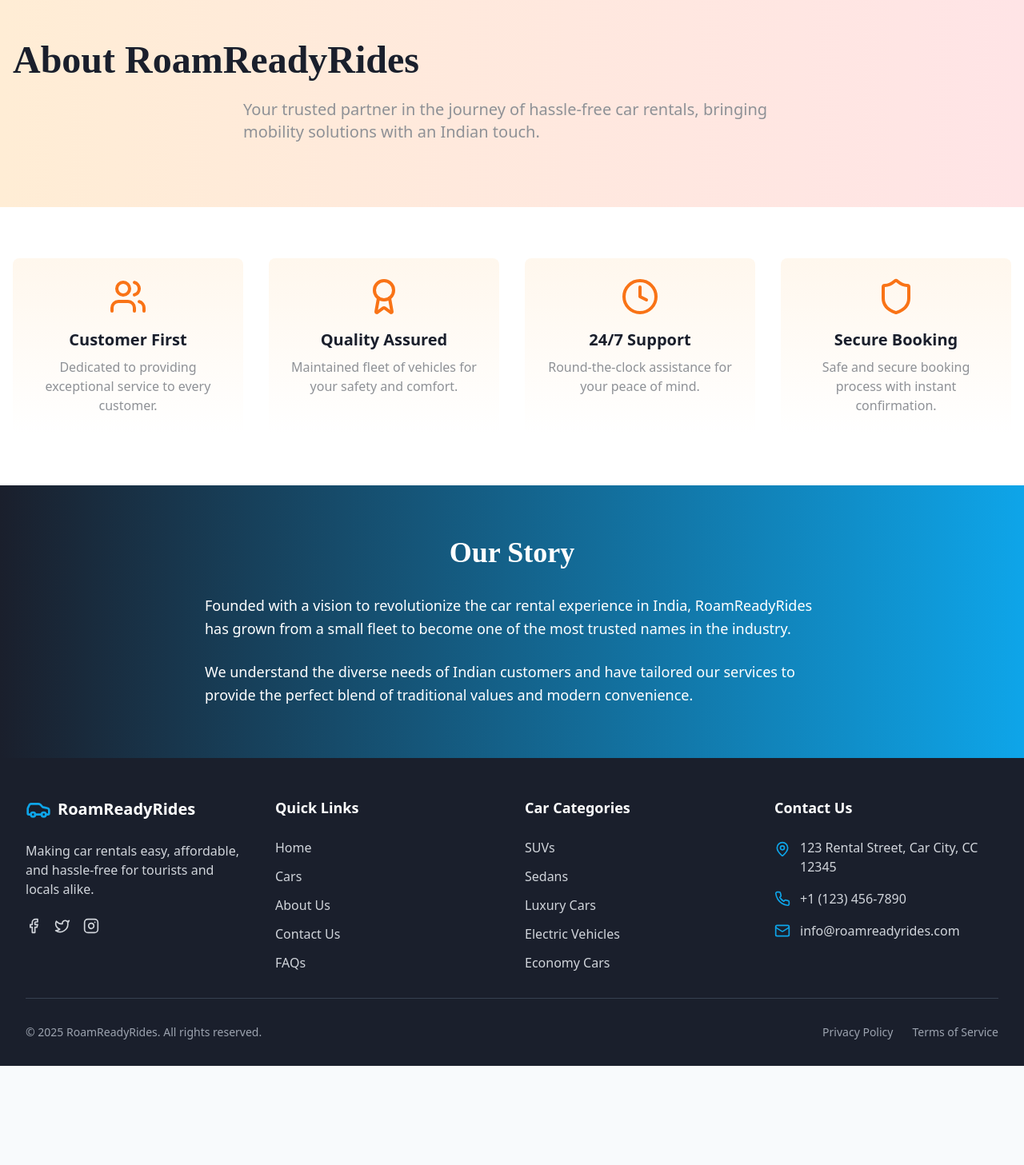
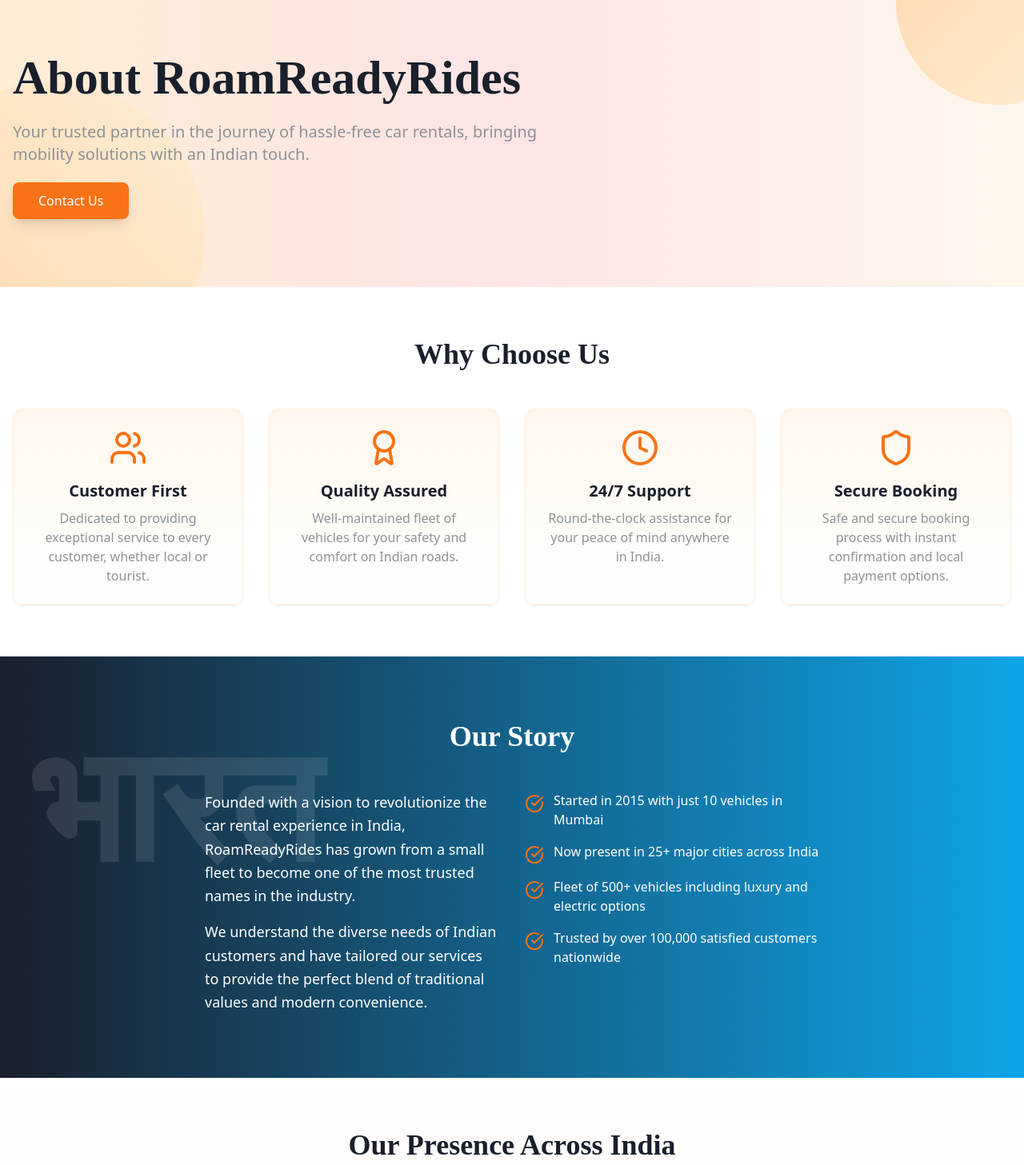
Before and after one commit to activtechintern/roam-ready-rides, a React (Vite) app: page /about in a window 1280 px wide. Shown: the part 93-1550 px from the top of the page at 80% size. Before the commit the page ends 1426 px from the top, so only its background shows below. Built offline with nearby package versions, Linux system fonts and the light colour scheme.

Commit message:
Fix: Implement Razorpay integration and animate About page
- Integrate Razorpay for payment and billing.
- Enhance About page with animations.

```diff
--- a/src/pages/About.tsx
+++ b/src/pages/About.tsx
@@ -3,101 +3,280 @@ import React from 'react';
 import { motion } from "framer-motion";
 import Navbar from '../components/layout/Navbar';
 import Footer from '../components/layout/Footer';
-import { Users, Award, Clock, Shield } from 'lucide-react';
+import { Users, Award, Clock, Shield, MapPin, Phone, Mail, CheckCircle } from 'lucide-react';
 
 const About = () => {
+  const fadeIn = {
+    initial: { opacity: 0, y: 20 },
+    animate: { opacity: 1, y: 0 },
+    transition: { duration: 0.6 }
+  };
+
+  const staggerChildren = {
+    animate: {
+      transition: {
+        staggerChildren: 0.1
+      }
+    }
+  };
+
   return (
     <div className="min-h-screen flex flex-col">
       <Navbar />
       <main className="flex-grow">
-        {/* Hero Section */}
+        {/* Hero Section with enhanced animations */}
         <motion.section
-          initial={{ opacity: 0, y: 20 }}
+          initial={{ opacity: 0 }}
+          animate={{ opacity: 1 }}
+          transition={{ duration: 0.8 }}
+          className="relative py-24 bg-gradient-to-r from-orange-100 via-rose-100 to-orange-50 overflow-hidden"
+        >
+          <motion.div
+            initial={{ scale: 0.9, opacity: 0 }}
+            animate={{ scale: 1, opacity: 1 }}
+            transition={{ duration: 0.8, delay: 0.2 }}
+            className="absolute -top-24 -right-24 w-64 h-64 rounded-full bg-gradient-to-br from-orange-200 to-orange-100 opacity-50"
+          />
+          <motion.div
+            initial={{ scale: 0.9, opacity: 0 }}
+            animate={{ scale: 1, opacity: 1 }}
+            transition={{ duration: 0.8, delay: 0.4 }}
+            className="absolute -bottom-32 -left-32 w-96 h-96 rounded-full bg-gradient-to-tr from-orange-200 to-orange-100 opacity-40"
+          />
+
+          <div className="container mx-auto px-4 relative z-10">
+            <motion.h1
+              initial={{ opacity: 0, y: -30 }}
               animate={{ opacity: 1, y: 0 }}
-          transition={{ duration: 0.5 }}
-          className="relative py-20 bg-gradient-to-r from-orange-100 to-rose-100"
+              transition={{ duration: 0.6, delay: 0.2 }}
+              className="text-4xl md:text-6xl font-bold text-car-darkblue mb-6 font-playfair"
             >
-          <div className="container mx-auto px-4">
-            <h1 className="text-4xl md:text-5xl font-bold text-car-darkblue mb-6 font-playfair">
               About RoamReadyRides
-            </h1>
-            <p className="text-xl text-car-gray max-w-2xl mx-auto">
+            </motion.h1>
+            <motion.div
+              initial={{ opacity: 0, y: 30 }}
+              animate={{ opacity: 1, y: 0 }}
+              transition={{ duration: 0.6, delay: 0.4 }}
+            >
+              <p className="text-xl text-car-gray max-w-2xl mb-8">
                 Your trusted partner in the journey of hassle-free car rentals, bringing mobility solutions with an Indian touch.
               </p>
+              <motion.div
+                initial={{ scale: 0.9, opacity: 0 }}
+                animate={{ scale: 1, opacity: 1 }}
+                transition={{ duration: 0.5, delay: 0.6 }}
+                className="inline-block"
+              >
+                <a href="/contact" className="bg-car-orange hover:bg-orange-600 text-white px-8 py-3 rounded-lg font-medium transition-all shadow-lg hover:shadow-orange-200 hover:-translate-y-1">
+                  Contact Us
+                </a>
+              </motion.div>
+            </motion.div>
           </div>
         </motion.section>
 
-        {/* Features Grid */}
+        {/* Features Grid with staggered animations */}
         <section className="py-16 bg-white">
-          <div className="container mx-auto px-4 grid grid-cols-1 md:grid-cols-2 lg:grid-cols-4 gap-8">
-            <motion.div
+          <div className="container mx-auto px-4">
+            <motion.h2
               initial={{ opacity: 0, y: 20 }}
               whileInView={{ opacity: 1, y: 0 }}
-              transition={{ delay: 0.1 }}
-              className="text-center p-6 rounded-lg bg-gradient-to-b from-orange-50 to-transparent"
+              viewport={{ once: true }}
+              transition={{ duration: 0.5 }}
+              className="text-3xl md:text-4xl font-bold text-center text-car-darkblue mb-12 font-playfair"
+            >
+              Why Choose Us
+            </motion.h2>
+
+            <motion.div
+              variants={staggerChildren}
+              initial="initial"
+              whileInView="animate"
+              viewport={{ once: true }}
+              className="grid grid-cols-1 md:grid-cols-2 lg:grid-cols-4 gap-8"
+            >
+              <motion.div
+                variants={fadeIn}
+                className="text-center p-6 rounded-xl bg-gradient-to-b from-orange-50 to-transparent border border-orange-100 shadow-sm hover:shadow-md transition-all hover:-translate-y-1"
+              >
+                <motion.div
+                  initial={{ rotate: 0 }}
+                  whileInView={{ rotate: 360 }}
+                  transition={{ duration: 0.8, delay: 0.2 }}
+                  viewport={{ once: true }}
                 >
                   <Users className="w-12 h-12 text-car-orange mx-auto mb-4" />
+                </motion.div>
                 <h3 className="text-xl font-semibold text-car-darkblue mb-2">Customer First</h3>
-              <p className="text-car-gray">Dedicated to providing exceptional service to every customer.</p>
+                <p className="text-car-gray">Dedicated to providing exceptional service to every customer, whether local or tourist.</p>
               </motion.div>
 
               <motion.div
-              initial={{ opacity: 0, y: 20 }}
-              whileInView={{ opacity: 1, y: 0 }}
-              transition={{ delay: 0.2 }}
-              className="text-center p-6 rounded-lg bg-gradient-to-b from-orange-50 to-transparent"
+                variants={fadeIn}
+                className="text-center p-6 rounded-xl bg-gradient-to-b from-orange-50 to-transparent border border-orange-100 shadow-sm hover:shadow-md transition-all hover:-translate-y-1"
+              >
+                <motion.div
+                  initial={{ rotate: 0 }}
+                  whileInView={{ rotate: 360 }}
+                  transition={{ duration: 0.8, delay: 0.3 }}
+                  viewport={{ once: true }}
                 >
                   <Award className="w-12 h-12 text-car-orange mx-auto mb-4" />
+                </motion.div>
                 <h3 className="text-xl font-semibold text-car-darkblue mb-2">Quality Assured</h3>
-              <p className="text-car-gray">Maintained fleet of vehicles for your safety and comfort.</p>
+                <p className="text-car-gray">Well-maintained fleet of vehicles for your safety and comfort on Indian roads.</p>
               </motion.div>
 
               <motion.div
-              initial={{ opacity: 0, y: 20 }}
-              whileInView={{ opacity: 1, y: 0 }}
-              transition={{ delay: 0.3 }}
-              className="text-center p-6 rounded-lg bg-gradient-to-b from-orange-50 to-transparent"
+                variants={fadeIn}
+                className="text-center p-6 rounded-xl bg-gradient-to-b from-orange-50 to-transparent border border-orange-100 shadow-sm hover:shadow-md transition-all hover:-translate-y-1"
+              >
+                <motion.div
+                  initial={{ rotate: 0 }}
+                  whileInView={{ rotate: 360 }}
+                  transition={{ duration: 0.8, delay: 0.4 }}
+                  viewport={{ once: true }}
                 >
                   <Clock className="w-12 h-12 text-car-orange mx-auto mb-4" />
+                </motion.div>
                 <h3 className="text-xl font-semibold text-car-darkblue mb-2">24/7 Support</h3>
-              <p className="text-car-gray">Round-the-clock assistance for your peace of mind.</p>
+                <p className="text-car-gray">Round-the-clock assistance for your peace of mind anywhere in India.</p>
               </motion.div>
 
               <motion.div
-              initial={{ opacity: 0, y: 20 }}
-              whileInView={{ opacity: 1, y: 0 }}
-              transition={{ delay: 0.4 }}
-              className="text-center p-6 rounded-lg bg-gradient-to-b from-orange-50 to-transparent"
+                variants={fadeIn}
+                className="text-center p-6 rounded-xl bg-gradient-to-b from-orange-50 to-transparent border border-orange-100 shadow-sm hover:shadow-md transition-all hover:-translate-y-1"
+              >
+                <motion.div
+                  initial={{ rotate: 0 }}
+                  whileInView={{ rotate: 360 }}
+                  transition={{ duration: 0.8, delay: 0.5 }}
+                  viewport={{ once: true }}
                 >
                   <Shield className="w-12 h-12 text-car-orange mx-auto mb-4" />
+                </motion.div>
                 <h3 className="text-xl font-semibold text-car-darkblue mb-2">Secure Booking</h3>
-              <p className="text-car-gray">Safe and secure booking process with instant confirmation.</p>
+                <p className="text-car-gray">Safe and secure booking process with instant confirmation and local payment options.</p>
+              </motion.div>
             </motion.div>
           </div>
         </section>
 
-        {/* Story Section */}
+        {/* Story Section with animated elements */}
         <motion.section
           initial={{ opacity: 0 }}
           whileInView={{ opacity: 1 }}
-          transition={{ duration: 0.5 }}
-          className="py-16 bg-gradient-to-r from-car-darkblue to-car-blue text-white"
+          viewport={{ once: true }}
+          transition={{ duration: 0.8 }}
+          className="py-20 bg-gradient-to-r from-car-darkblue to-car-blue text-white relative overflow-hidden"
         >
-          <div className="container mx-auto px-4">
-            <h2 className="text-3xl md:text-4xl font-bold mb-8 text-center font-playfair">Our Story</h2>
-            <div className="max-w-3xl mx-auto text-lg leading-relaxed space-y-6">
-              <p>
+          <motion.div
+            initial={{ x: -100, opacity: 0 }}
+            whileInView={{ x: 0, opacity: 0.1 }}
+            viewport={{ once: true }}
+            transition={{ duration: 1, delay: 0.3 }}
+            className="absolute top-10 left-10 text-[200px] font-bold text-white opacity-10 font-playfair"
+          >
+            भारत
+          </motion.div>
+
+          <div className="container mx-auto px-4 relative z-10">
+            <motion.h2
+              initial={{ opacity: 0, y: 20 }}
+              whileInView={{ opacity: 1, y: 0 }}
+              viewport={{ once: true }}
+              transition={{ duration: 0.6 }}
+              className="text-3xl md:text-4xl font-bold mb-12 text-center font-playfair"
+            >
+              Our Story
+            </motion.h2>
+
+            <div className="max-w-3xl mx-auto">
+              <motion.div
+                className="grid md:grid-cols-2 gap-8"
+                initial="initial"
+                whileInView="animate"
+                viewport={{ once: true }}
+                variants={staggerChildren}
+              >
+                <motion.div
+                  variants={fadeIn}
+                  className="space-y-4"
+                >
+                  <p className="text-lg leading-relaxed">
                     Founded with a vision to revolutionize the car rental experience in India,
                     RoamReadyRides has grown from a small fleet to become one of the most trusted names
                     in the industry.
                   </p>
-              <p>
+                  <p className="text-lg leading-relaxed">
                     We understand the diverse needs of Indian customers and have tailored our services
                     to provide the perfect blend of traditional values and modern convenience.
                   </p>
+                </motion.div>
+
+                <motion.div
+                  variants={fadeIn}
+                  className="space-y-4"
+                >
+                  <div className="flex items-start space-x-3">
+                    <CheckCircle className="w-6 h-6 text-car-orange flex-shrink-0 mt-1" />
+                    <p>Started in 2015 with just 10 vehicles in Mumbai</p>
+                  </div>
+                  <div className="flex items-start space-x-3">
+                    <CheckCircle className="w-6 h-6 text-car-orange flex-shrink-0 mt-1" />
+                    <p>Now present in 25+ major cities across India</p>
+                  </div>
+                  <div className="flex items-start space-x-3">
+                    <CheckCircle className="w-6 h-6 text-car-orange flex-shrink-0 mt-1" />
+                    <p>Fleet of 500+ vehicles including luxury and electric options</p>
+                  </div>
+                  <div className="flex items-start space-x-3">
+                    <CheckCircle className="w-6 h-6 text-car-orange flex-shrink-0 mt-1" />
+                    <p>Trusted by over 100,000 satisfied customers nationwide</p>
+                  </div>
+                </motion.div>
+              </motion.div>
             </div>
           </div>
         </motion.section>
+
+        {/* New Section: Our Presence in India */}
+        <section className="py-16 bg-gradient-to-b from-white to-orange-50">
+          <div className="container mx-auto px-4">
+            <motion.h2
+              initial={{ opacity: 0, y: 20 }}
+              whileInView={{ opacity: 1, y: 0 }}
+              viewport={{ once: true }}
+              transition={{ duration: 0.5 }}
+              className="text-3xl md:text-4xl font-bold text-center text-car-darkblue mb-12 font-playfair"
+            >
+              Our Presence Across India
+            </motion.h2>
+
+            <motion.div
+              initial={{ opacity: 0 }}
+              whileInView={{ opacity: 1 }}
+              viewport={{ once: true }}
+              transition={{ duration: 0.8 }}
+              className="grid grid-cols-2 md:grid-cols-3 lg:grid-cols-6 gap-4 text-center"
+            >
+              {['Mumbai', 'Delhi', 'Bangalore', 'Chennai', 'Kolkata', 'Hyderabad',
+                'Pune', 'Jaipur', 'Ahmedabad', 'Goa', 'Chandigarh', 'Kochi'].map((city, index) => (
+                <motion.div
+                  key={city}
+                  initial={{ opacity: 0, y: 20 }}
+                  whileInView={{ opacity: 1, y: 0 }}
+                  viewport={{ once: true }}
+                  transition={{ delay: index * 0.1, duration: 0.5 }}
+                  className="bg-white p-4 rounded-lg shadow-sm hover:shadow-md transition-all hover:-translate-y-1"
+                >
+                  <MapPin className="w-6 h-6 text-car-orange mx-auto mb-2" />
+                  <p className="font-medium text-car-darkblue">{city}</p>
+                </motion.div>
+              ))}
+            </motion.div>
+          </div>
+        </section>
       </main>
       <Footer />
     </div>
```
Lines whose indentation alone changed are shown as unchanged.
